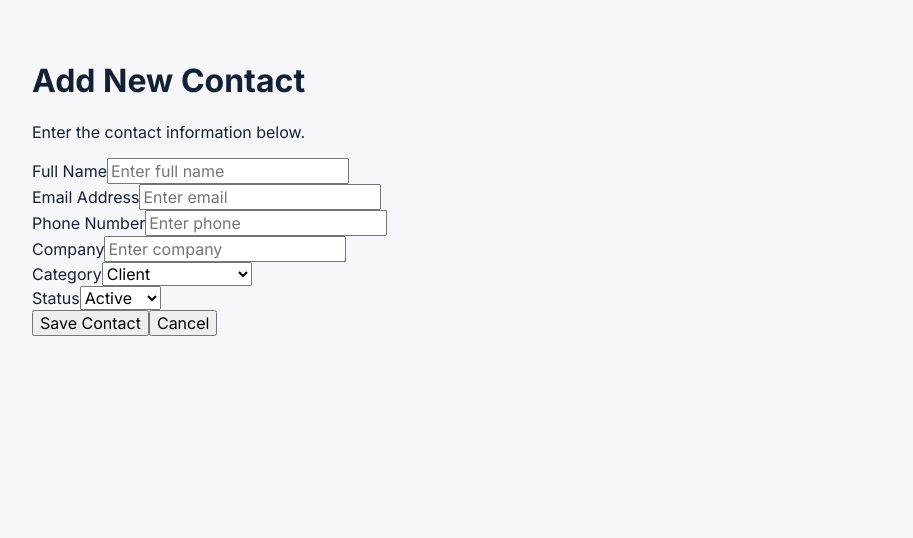
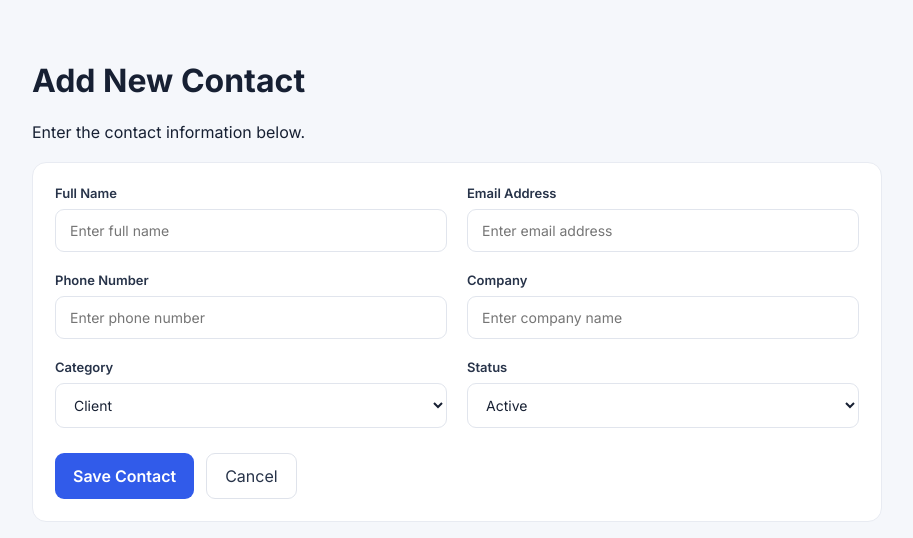
Before and after one commit to Sakthivel-cybersec/ConnectHub, a React app in the folder frontend/: page / in a window 1280 px wide. Both pictures are taken after typing "name@example.com" into the empty fields and a click on the button "Add Contact". Shown: the top 538 px of the page, without its empty margins (8-921 px from the left). Built offline with nearby package versions, Linux system fonts and the light colour scheme; the HTML template or start-up script is replaced by a standard one.

Commit message:
Style reusable contact form

```diff
--- a/frontend/src/components/ContactForm.jsx
+++ b/frontend/src/components/ContactForm.jsx
@@ -1,3 +1,4 @@
+
 import { useState } from "react";
 
 const emptyForm = {
@@ -10,10 +11,14 @@ const emptyForm = {
 };
 
 export default function ContactForm({ initialData, onSubmit, onCancel }) {
-  const [form, setForm] = useState(() => initialData || emptyForm);
+  const [form, setForm] = useState(() => ({
+    ...emptyForm,
+    ...initialData,
+  }));
 
   const handleChange = (e) => {
-    setForm({ ...form, [e.target.name]: e.target.value });
+    const { name, value } = e.target;
+    setForm(prev => ({ ...prev, [name]: value }));
   };
 
   const handleSubmit = (e) => {
@@ -22,53 +27,66 @@ export default function ContactForm({ initialData, onSubmit, onCancel }) {
   };
 
   return (
-    <form onSubmit={handleSubmit} className="space-y-5 rounded-2xl border bg-white p-6">
-      <div className="grid gap-5 sm:grid-cols-2">
+    <form onSubmit={handleSubmit} className="form-card">
+      <div className="form-grid">
         {[
-          ["name", "Full Name", "Enter full name"],
-          ["email", "Email Address", "Enter email"],
-          ["phone", "Phone Number", "Enter phone"],
-          ["company", "Company", "Enter company"],
-        ].map(([name, label, placeholder]) => (
+          ["name", "Full Name", "Enter full name", "text"],
+          ["email", "Email Address", "Enter email address", "email"],
+          ["phone", "Phone Number", "Enter phone number", "tel"],
+          ["company", "Company", "Enter company name", "text"],
+        ].map(([name, label, placeholder, type]) => (
           <div key={name}>
-            <label className="mb-2 block text-sm font-medium text-gray-700">{label}</label>
+            <label htmlFor={name}>{label}</label>
             <input
+              id={name}
               required
-              type={name === "email" ? "email" : "text"}
+              type={type}
               name={name}
               value={form[name]}
               onChange={handleChange}
               placeholder={placeholder}
-              className="w-full rounded-xl border px-4 py-3 outline-none focus:border-blue-500"
             />
           </div>
         ))}
 
         <div>
-          <label className="mb-2 block text-sm font-medium">Category</label>
-          <select name="category" value={form.category} onChange={handleChange}
-            className="w-full rounded-xl border px-4 py-3">
-            {["Employee", "Client", "Vendor", "Business Partner"].map(x =>
-              <option key={x}>{x}</option>
-            )}
+          <label htmlFor="category">Category</label>
+          <select
+            id="category"
+            name="category"
+            value={form.category}
+            onChange={handleChange}
+          >
+            {["Employee", "Client", "Vendor", "Business Partner"].map(item => (
+              <option key={item} value={item}>{item}</option>
+            ))}
           </select>
         </div>
 
         <div>
-          <label className="mb-2 block text-sm font-medium">Status</label>
-          <select name="status" value={form.status} onChange={handleChange}
-            className="w-full rounded-xl border px-4 py-3">
-            <option>Active</option>
-            <option>Inactive</option>
+          <label htmlFor="status">Status</label>
+          <select
+            id="status"
+            name="status"
+            value={form.status}
+            onChange={handleChange}
+          >
+            <option value="Active">Active</option>
+            <option value="Inactive">Inactive</option>
           </select>
         </div>
       </div>
 
-      <div className="flex gap-3">
-        <button type="submit" className="rounded-xl bg-blue-600 px-6 py-3 text-white">
+      <div className="form-actions">
+        <button type="submit" className="primary-btn">
           Save Contact
         </button>
-        <button type="button" onClick={onCancel} className="rounded-xl border px-6 py-3">
+
+        <button
+          type="button"
+          onClick={onCancel}
+          className="secondary-btn"
+        >
           Cancel
         </button>
       </div>
```
